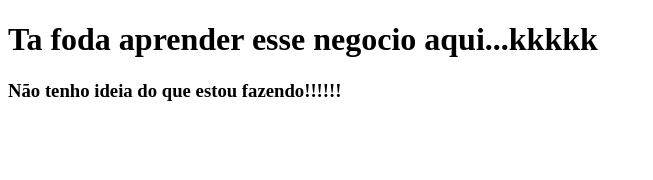
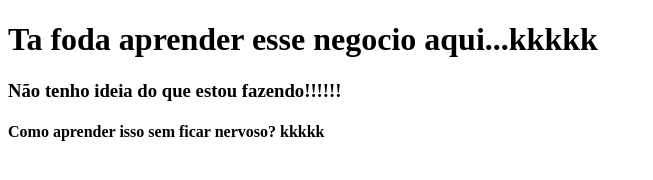
Before and after one commit to paulof690/Git_teste, a plain HTML site: page index.html in a window 1280 px wide. Shown: the whole page, without its empty margins (0-653 px from the left). Drawn offline with Linux system fonts and the light colour scheme.

Commit message:
Mais uma alteração

```diff
--- a/index.html
+++ b/index.html
@@ -8,5 +8,6 @@
 <body>
     <h1>Ta foda aprender esse negocio aqui...kkkkk</h1>
     <h3>Não tenho ideia do que estou fazendo!!!!!!</h3>
+    <h4>Como aprender isso sem ficar nervoso? kkkkk</h4>
 </body>
 </html>
```
